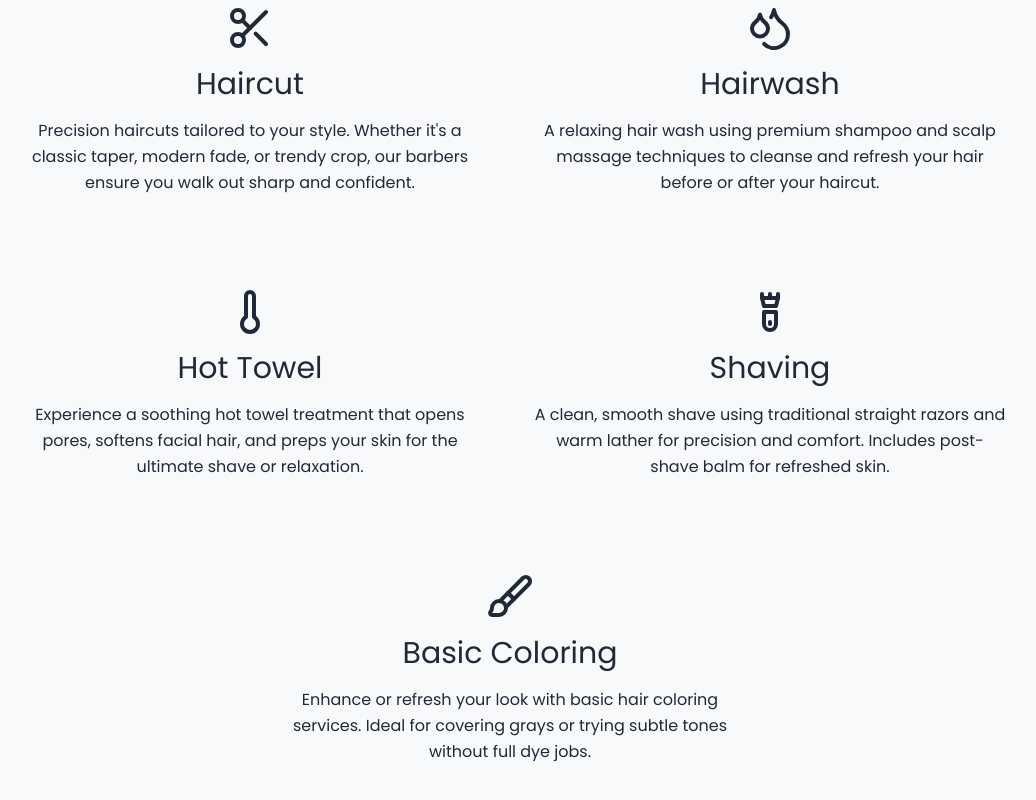
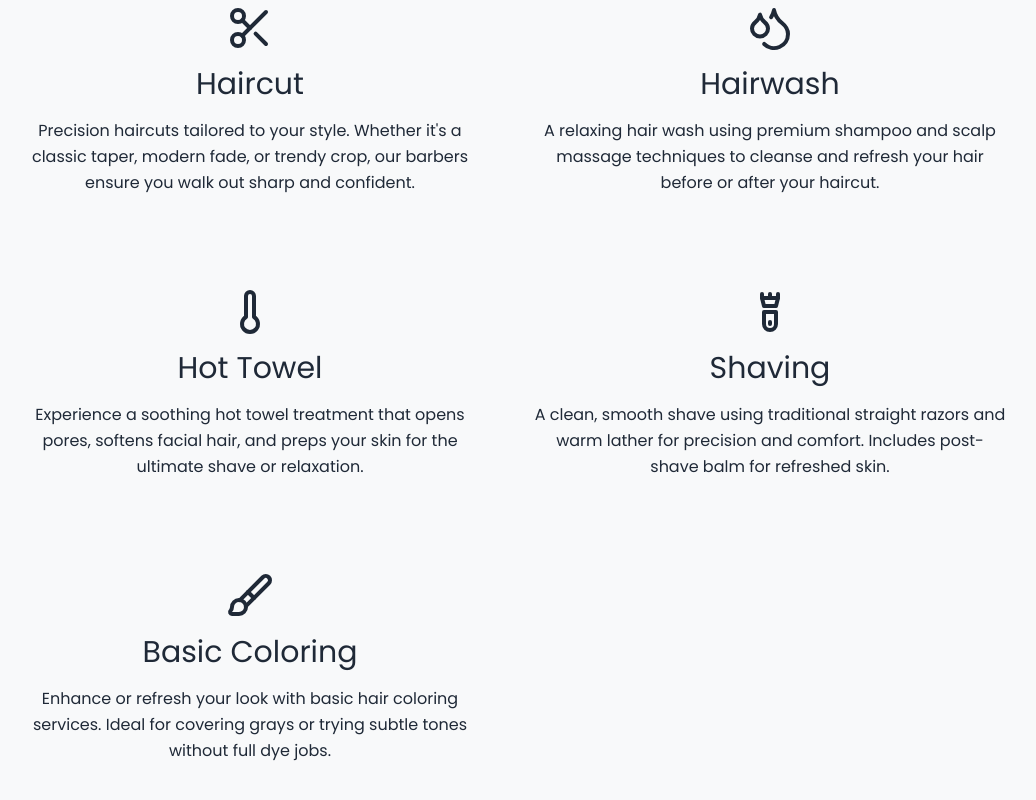
Before and after one commit to malvz22/prime-trims, a React (Vite) app: page / in a window 1280 px wide. Shown: the part 1872-2672 px from the top of the page, without its empty margins (130-1166 px from the left). Built offline with nearby package versions, Linux system fonts and the light colour scheme.

Commit message:
feat: added service card component to display service list efficiently

```diff
--- a/src/App.jsx
+++ b/src/App.jsx
@@ -3,6 +3,8 @@ import "./App.css";
 import Header from "./components/Header/Header.jsx";
 import Footer from "./components/Footer/Footer.jsx";
 import { TbRazorElectric } from "react-icons/tb";
+import service from "./data/service.jsx";
+import ServiceCard from "./components/Cards/ServiceCard.jsx";
 
 function App() {
   return (
@@ -55,51 +57,14 @@ function App() {
             confident.
           </p>
           <div className="grid grid-cols-1 md:grid-cols-2 gap-12 mb-12">
-            <div className="w-full max-w-full aspect-[2/1] justify-center items-center flex flex-col gap-3">
-              <Scissors size={48} />
-              <h3>Haircut</h3>
-              <p>
-                Precision haircuts tailored to your style. Whether it's a
-                classic taper, modern fade, or trendy crop, our barbers ensure
-                you walk out sharp and confident.
-              </p>
-            </div>
-            <div className="w-full max-w-full aspect-[2/1] justify-center items-center flex flex-col gap-3">
-              <Droplets size={48} />
-              <h3>Hairwash</h3>
-              <p>
-                A relaxing hair wash using premium shampoo and scalp massage
-                techniques to cleanse and refresh your hair before or after your
-                haircut.
-              </p>
-            </div>
-            <div className="w-full max-w-full aspect-[2/1] justify-center items-center flex flex-col gap-3">
-              <Thermometer size={48} />
-              <h3>Hot Towel</h3>
-              <p>
-                Experience a soothing hot towel treatment that opens pores,
-                softens facial hair, and preps your skin for the ultimate shave
-                or relaxation.
-              </p>
-            </div>
-            <div className="w-full max-w-full aspect-[2/1] justify-center items-center flex flex-col gap-3">
-              <TbRazorElectric size={48} />
-              <h3>Shaving</h3>
-              <p>
-                A clean, smooth shave using traditional straight razors and warm
-                lather for precision and comfort. Includes post-shave balm for
-                refreshed skin.
-              </p>
-            </div>
-            <div className="w-full max-w-full md:max-w-[476px] mx-auto aspect-[2/1] justify-center items-center flex flex-col gap-3 col-span-1 md:col-span-2">
-              <Brush size={48} />
-              <h3>Basic Coloring</h3>
-              <p>
-                Enhance or refresh your look with basic hair coloring services.
-                Ideal for covering grays or trying subtle tones without full dye
-                jobs.
-              </p>
-            </div>
+            {service.map((item, index) => (
+              <ServiceCard
+                key={index}
+                icon={item.icon}
+                name={item.name}
+                description={item.description}
+              />
+            ))}
           </div>
         </section>
         <section
--- /dev/null
+++ b/src/components/Cards/ServiceCard.jsx
@@ -0,0 +1,11 @@
+const ServiceCard = ({ icon, name, description }) => {
+  return (
+    <div className="w-full max-w-full aspect-[2/1] justify-center items-center flex flex-col gap-3">
+      <div className="text-5xl">{icon}</div>
+      <h3>{name}</h3>
+      <p>{description}</p>
+    </div>
+  );
+};
+
+export default ServiceCard;
--- /dev/null
+++ b/src/data/service.jsx
@@ -0,0 +1,42 @@
+import { Brush, Droplets, Scissors, Thermometer } from "lucide-react";
+import { TbRazorElectric } from "react-icons/tb";
+
+const service = [
+  {
+    name: "Haircut",
+    description: `Precision haircuts tailored to your style. Whether it's a
+                classic taper, modern fade, or trendy crop, our barbers ensure
+                you walk out sharp and confident.`,
+    icon: <Scissors size={48} />,
+  },
+  {
+    name: "Hairwash",
+    description: `A relaxing hair wash using premium shampoo and scalp massage
+                techniques to cleanse and refresh your hair before or after your
+                haircut.`,
+    icon: <Droplets size={48} />,
+  },
+  {
+    name: "Hot Towel",
+    description: `Experience a soothing hot towel treatment that opens pores,
+                softens facial hair, and preps your skin for the ultimate shave
+                or relaxation.`,
+    icon: <Thermometer size={48} />,
+  },
+  {
+    name: "Shaving",
+    description: `A clean, smooth shave using traditional straight razors and warm
+                lather for precision and comfort. Includes post-shave balm for
+                refreshed skin.`,
+    icon: <TbRazorElectric size={48} />,
+  },
+  {
+    name: "Basic Coloring",
+    description: `Enhance or refresh your look with basic hair coloring services.
+                Ideal for covering grays or trying subtle tones without full dye
+                jobs.`,
+    icon: <Brush size={48} />,
+  },
+];
+
+export default service;
```
